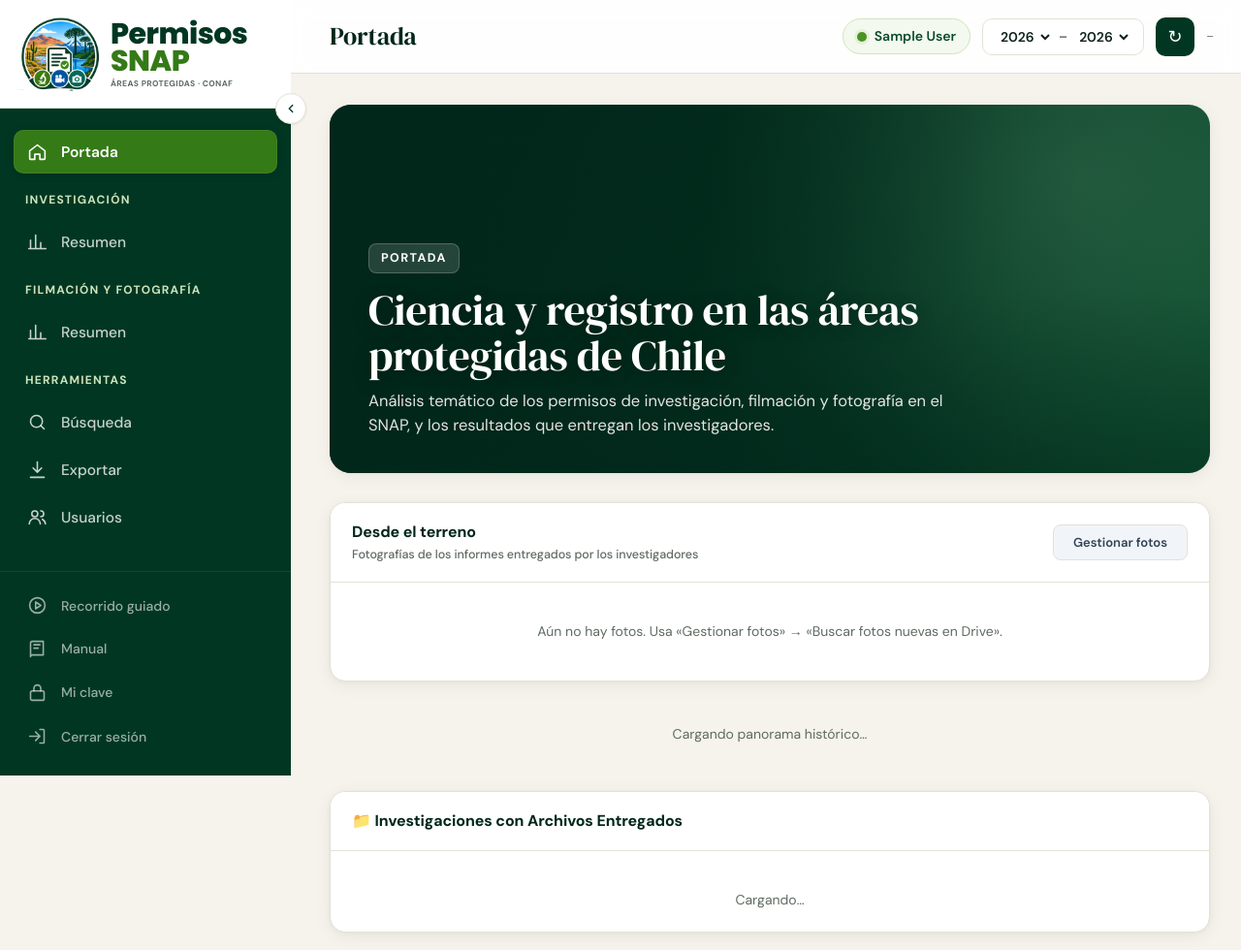
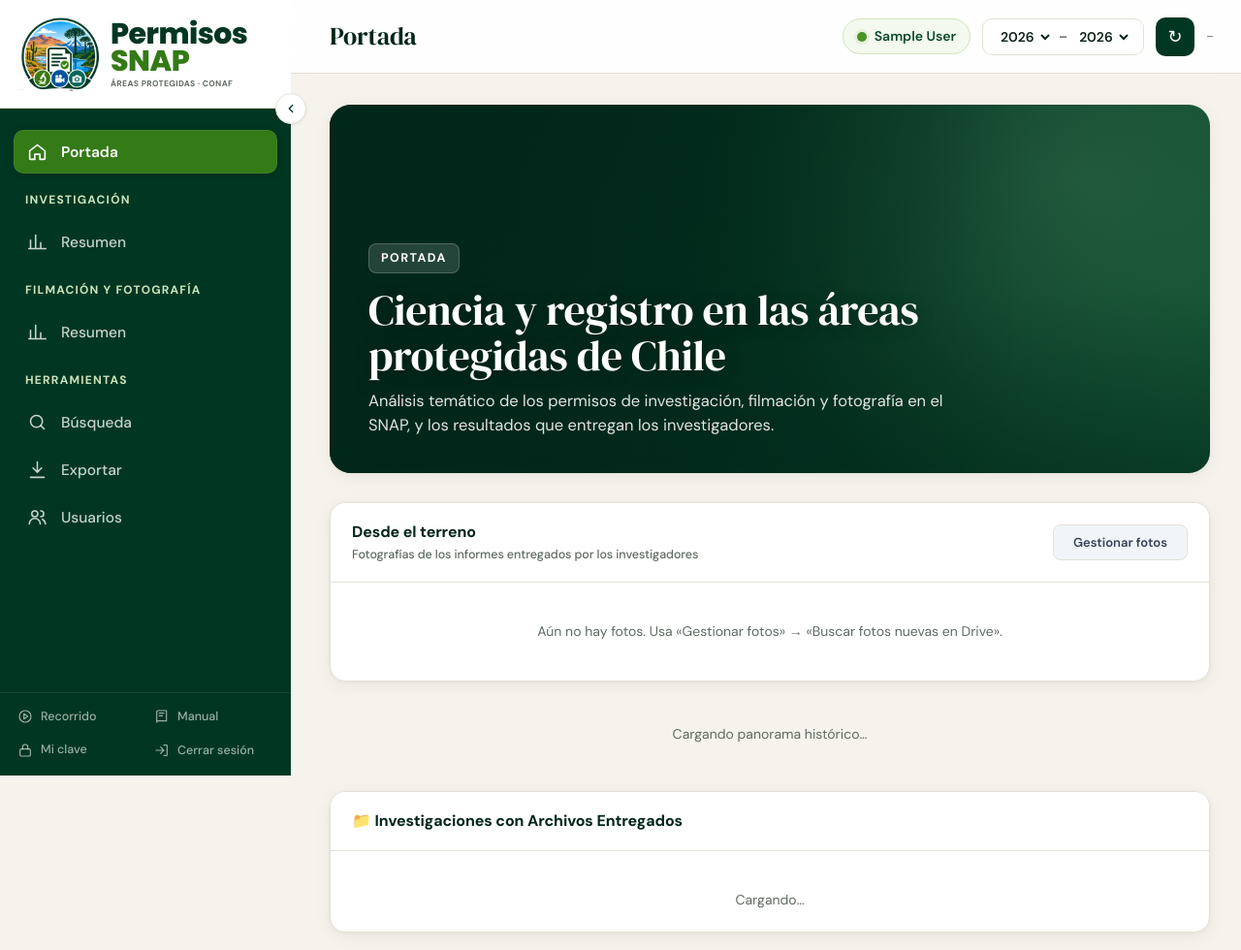
Before and after one commit to gasp-monitoreo/permisos_snap, a Django app: page / in a window 1280 px wide. Shown: the top 980 px of the page at 97% size. Run offline with Django 5.2, Linux system fonts and the light colour scheme; the visitor is signed in with stand-in values (Sample User, id 1); data comes from the database, SQL or seed files in the repository; parts of the project's set-up code (start-up, migrations or seed data) failed here and were passed over.

Commit message:
style: pie del menú lateral compacto (2×2) para no tapar las secciones
Co-Authored-By: Claude Opus 5.5 <noreply@anthropic.com>

```diff
--- a/static/css/style.css
+++ b/static/css/style.css
@@ -192,8 +192,12 @@ body {
   box-shadow: inset 0 0 0 1px rgba(255,255,255,.06), 0 2px 8px rgba(0,0,0,.18);
 }
 
-.sb-footer { padding: 12px 14px 18px; border-top: 1px solid rgba(255,255,255,.08); }
-.sb-logout { font-size: 14px; color: rgba(255,255,255,.6); }
+/* Pie del menú compacto (2×2) para no quitarle espacio a las secciones */
+.sb-footer { padding: 8px 10px 10px; border-top: 1px solid rgba(255,255,255,.08);
+  display: grid; grid-template-columns: 1fr 1fr; gap: 2px; }
+.sb-logout { font-size: 12.5px; color: rgba(255,255,255,.6); padding: 7px 8px; gap: 8px; border-radius: 8px; min-width: 0; }
+.sb-logout span { overflow: hidden; text-overflow: ellipsis; }
+.sb-logout svg { width: 16px; height: 16px; }
 
 /* Menú contraído (escritorio) */
 .sb-collapsed .sidebar { width: var(--sb-w-min); }
@@ -206,7 +210,8 @@ body {
 .sb-collapsed .sb-group { height: 18px; padding: 0; }
 .sb-collapsed .sb-nav { padding-left: 12px; padding-right: 12px; }
 .sb-collapsed .tab-btn, .sb-collapsed .sb-logout { padding-left: 14px; }
-.sb-collapsed .sb-footer { padding-left: 12px; padding-right: 12px; }
+.sb-collapsed .sb-footer { padding-left: 12px; padding-right: 12px; grid-template-columns: 1fr; }
+.sb-collapsed .sb-logout { padding-left: 15px; }
 .sb-collapsed .sb-toggle { transform: rotate(180deg); }
 
 /* Con el menú contraído, cada grupo se marca con una línea del color del tipo */
--- a/templates/index.html
+++ b/templates/index.html
@@ -77,7 +77,7 @@
     {% csrf_token %}
     <button type="button" class="sb-logout" id="btn-recorrido" title="Recorrido guiado por la plataforma">
       <svg viewBox="0 0 24 24"><circle cx="12" cy="12" r="9"/><path d="m10 8 6 4-6 4z"/></svg>
-      <span>Recorrido guiado</span>
+      <span>Recorrido</span>
     </button>
     <a href="/manual/" target="_blank" rel="noopener" class="sb-logout" title="Manual de uso">
       <svg viewBox="0 0 24 24"><path d="M4 5a2 2 0 0 1 2-2h13v16H6a2 2 0 0 0-2 2zM4 21V5M8 7h7M8 11h5"/></svg>
```
